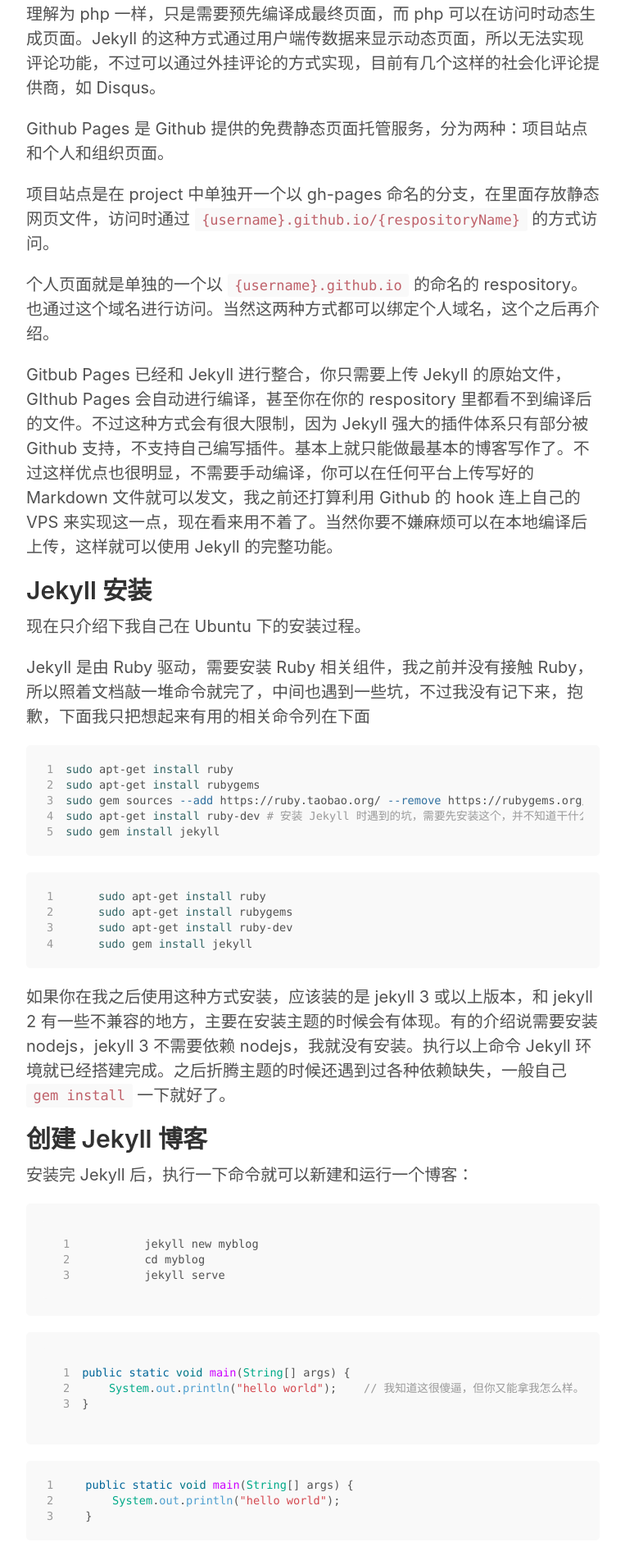
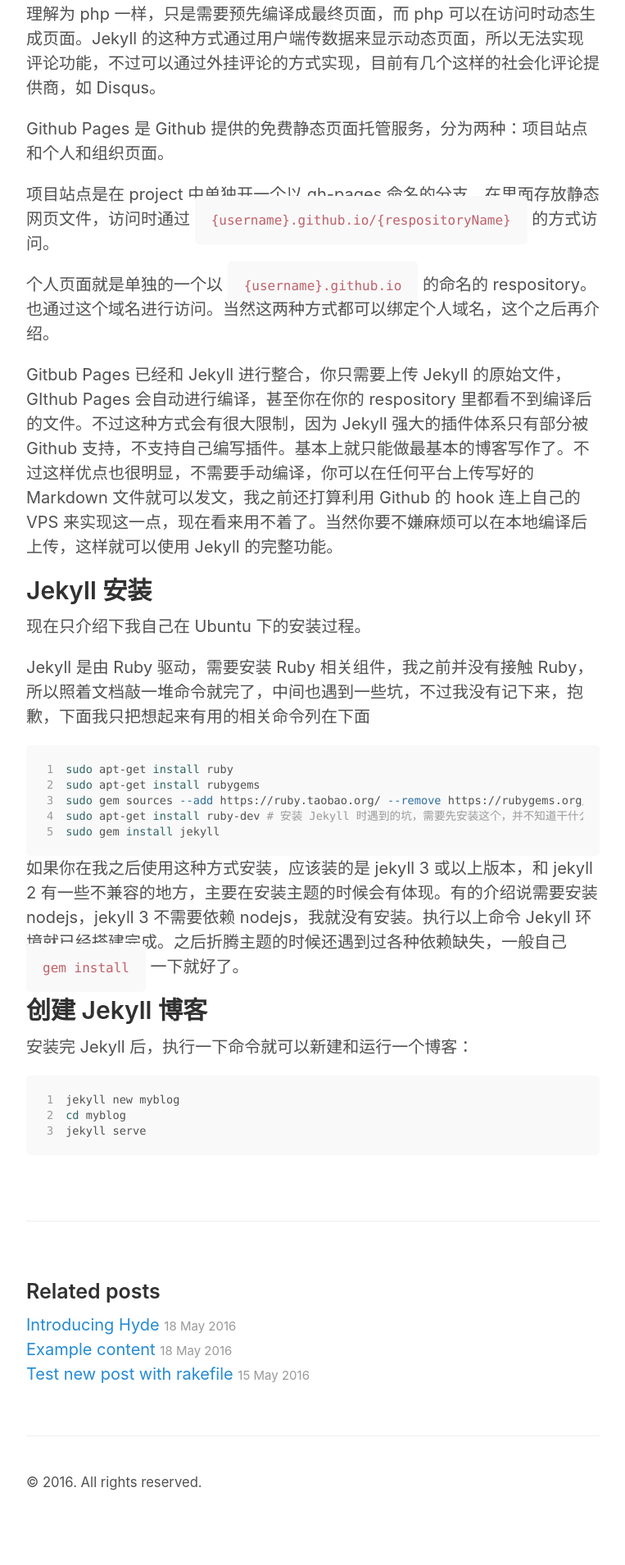
Before and after one commit to zjengjie/zjengjie.github.com, a Jekyll site: the page built from _posts/2016-05-18-jekyll-installation.md, in a window 1280 px wide. Shown: the part 597-2506 px from the top of the page at 82% size, without its empty margins (258-1021 px from the left). Built offline with Jekyll 4.4.1, drawn with Linux system fonts in a browser that asks for light colours; after the commit the page ends 2459 px from its top, so only the background shows below that.

Commit message:
code fix

````diff
--- a/_posts/2016-05-18-jekyll-installation.md
+++ b/_posts/2016-05-18-jekyll-installation.md
@@ -34,32 +34,13 @@ sudo apt-get install ruby-dev # 安装 Jekyll 时遇到的坑，需要先安装
 sudo gem install jekyll
 {% endhighlight %}
 
-{% highlight shell linenos %}
-sudo apt-get install ruby
-sudo apt-get install rubygems
-sudo apt-get install ruby-dev
-sudo gem install jekyll
-{% endhighlight %}
-
 如果你在我之后使用这种方式安装，应该装的是 jekyll 3 或以上版本，和 jekyll 2 有一些不兼容的地方，主要在安装主题的时候会有体现。有的介绍说需要安装 nodejs，jekyll 3 不需要依赖 nodejs，我就没有安装。执行以上命令 Jekyll 环境就已经搭建完成。之后折腾主题的时候还遇到过各种依赖缺失，一般自己 `gem install` 一下就好了。
 
 ## 创建 Jekyll 博客
 安装完 Jekyll 后，执行一下命令就可以新建和运行一个博客：
 
-```
+```shell
 jekyll new myblog
 cd myblog
 jekyll serve
 ```
-
-```java
-public static void main(String[] args) {
-    System.out.println("hello world");    // 我知道这很傻逼，但你又能拿我怎么样。bababababababa
-}
-```
-
-{% highlight java linenos %}
-public static void main(String[] args) {
-    System.out.println("hello world");
-}
-{% endhighlight %}
--- a/_sass/_code.scss
+++ b/_sass/_code.scss
@@ -33,10 +33,17 @@ figure {
   margin: 0;
 }
 
+.highlighter-rouge {
+  padding: 1rem;
+  margin-bottom: 1rem;
+  font-size: .8rem;
+  line-height: 1.4;
+  background-color: #f9f9f9;
+  border-radius: .25rem;
+}
+
 // Pygments via Jekyll
 .highlight {
-  padding: 1rem;
-  margin-bottom: 1rem;
   font-size: .8rem;
   line-height: 1.4;
   background-color: #f9f9f9;
@@ -57,6 +64,10 @@ figure {
     -webkit-user-select: none;
        -moz-user-select: none;
             user-select: none;
+  }
+
+  .gl {
+    width: 1rem;
   }
 
   table {
````
